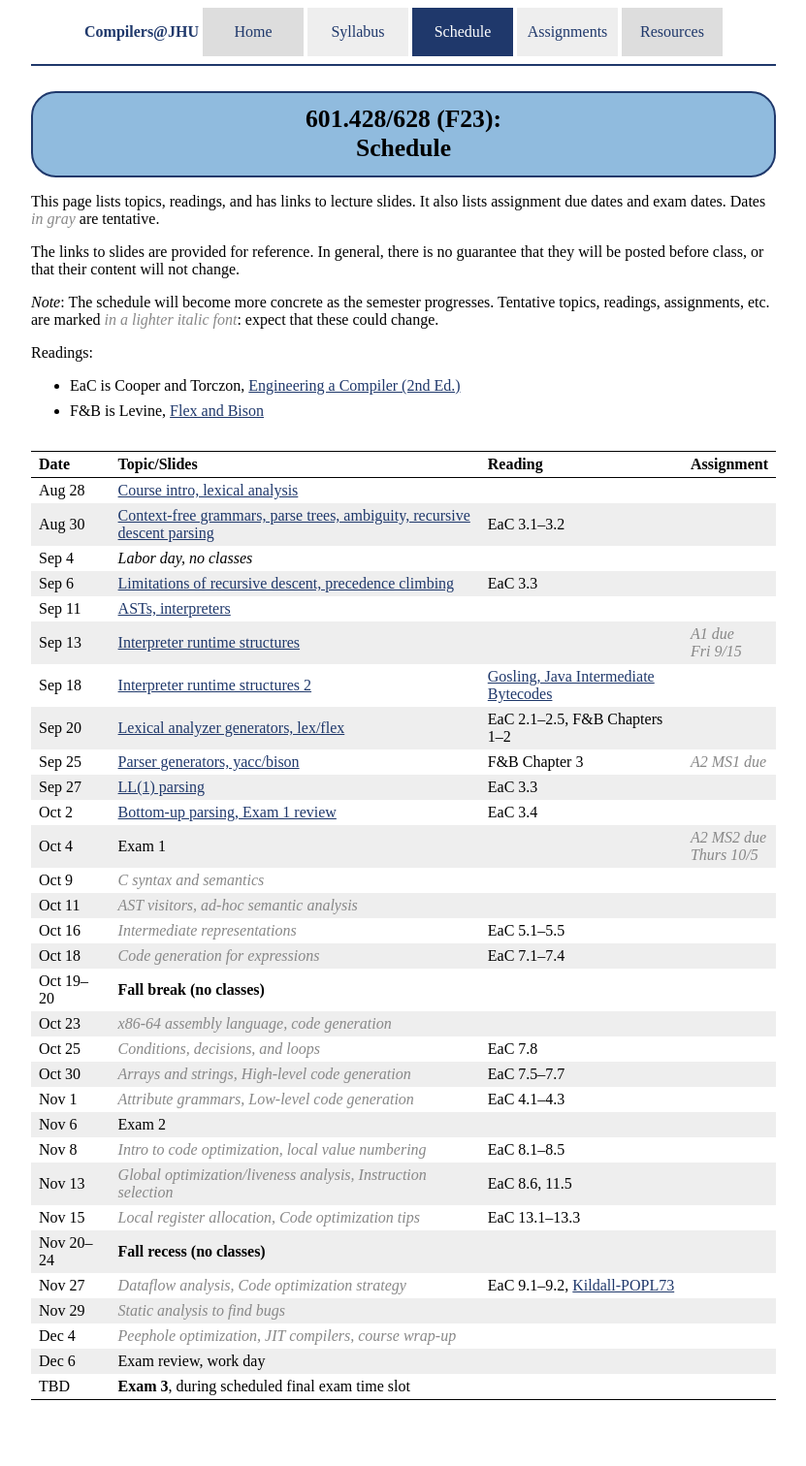
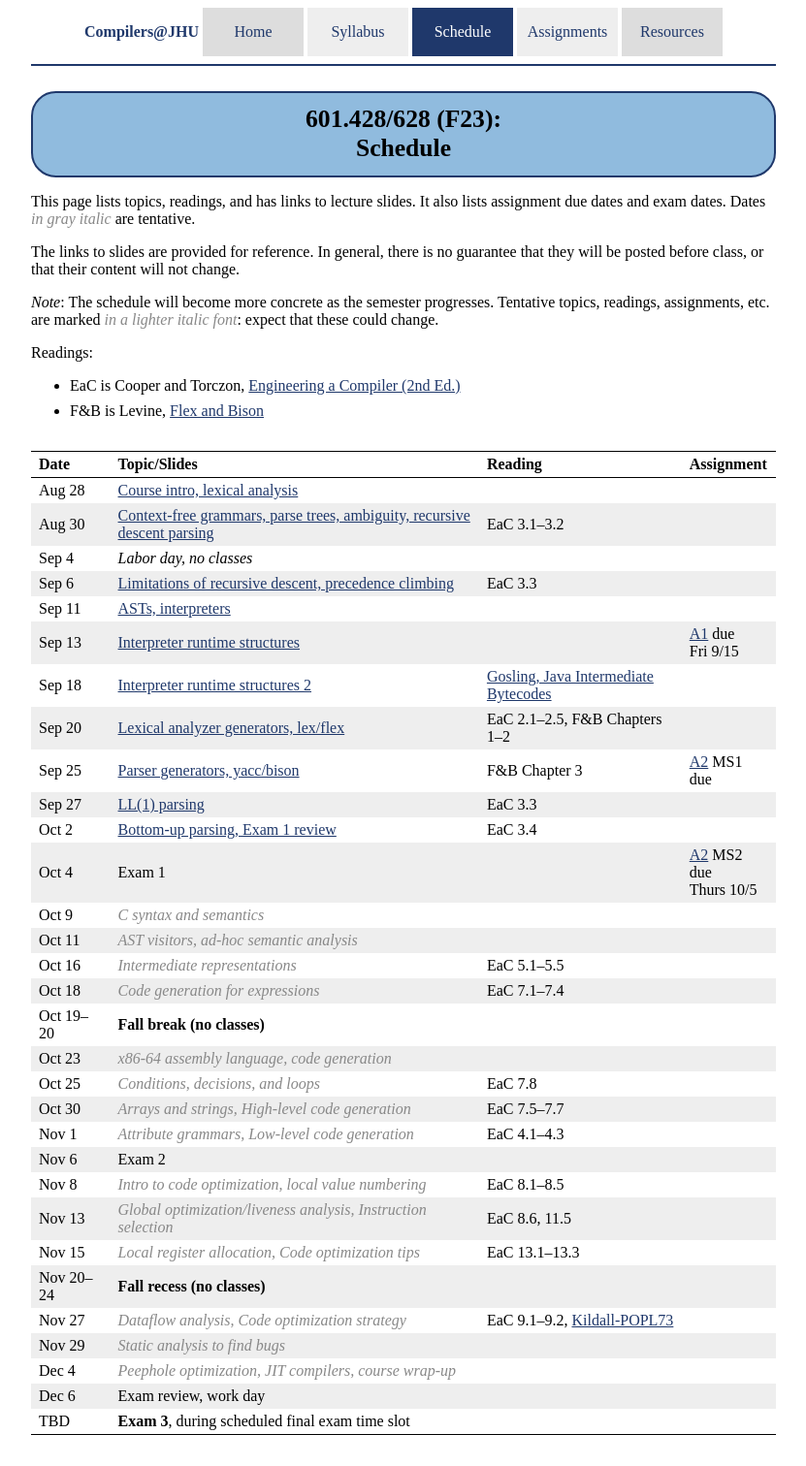
Before and after one commit to jhucompilers/fall2023, a Jekyll site: the page built from schedule.md, in a window 1280 px wide. Shown: the whole page at 97% size, without its empty margins (224-1055 px from the left). Built offline with Jekyll 4.4.1, drawn with Linux system fonts in a browser that asks for light colours; before the commit the page ends 1476 px from its top, so only the background shows below that.

Commit message:
list a1, a2 on schedule

```diff
--- a/schedule.csv
+++ b/schedule.csv
@@ -4,13 +4,13 @@ Aug 30,"Context-free grammars, parse trees, ambiguity, recursive descent parsing
 Sep 4,"*Labor day, no classes*",
 Sep 6,"Limitations of recursive descent, precedence climbing",lectures/lecture03-public.pdf,,EaC 3.3,,
 Sep 11,"ASTs, interpreters",lectures/lecture04-public.pdf,,
-Sep 13,"Interpreter runtime structures",lectures/lecture05-public.pdf,,,"<span class='tentative'>A1 due<br>Fri 9/15</span>"
+Sep 13,"Interpreter runtime structures",lectures/lecture05-public.pdf,,,"[A1](assign/assign01.html) due<br>Fri 9/15"
 Sep 18,"Interpreter runtime structures 2",lectures/lecture06-public.pdf,,"[Gosling, Java Intermediate Bytecodes](https://dl.acm.org/doi/pdf/10.1145/202529.202541)",
 Sep 20,"Lexical analyzer generators, lex/flex",lectures/lecture07-public.pdf,,"EaC 2.1–2.5, F&amp;B Chapters 1–2",
-Sep 25,"Parser generators, yacc/bison",lectures/lecture08-public.pdf,,"F&amp;B Chapter 3","<span class='tentative'>A2 MS1 due</span>"
+Sep 25,"Parser generators, yacc/bison",lectures/lecture08-public.pdf,,"F&amp;B Chapter 3","[A2](assign/assign02.html) MS1 due"
 Sep 27,"LL(1) parsing",lectures/lecture09-public.pdf,,"EaC 3.3",
 Oct 2,"Bottom-up parsing, Exam 1 review",lectures/lecture10-public.pdf,,"EaC 3.4"
-Oct 4,"Exam 1",,,,"<span class='tentative'>A2 MS2 due<br>Thurs 10/5</span>"
+Oct 4,"Exam 1",,,,"[A2](assign/assign02.html) MS2 due<br>Thurs 10/5"
 Oct 9,"<span class='tentative'>C syntax and semantics</span>",,,
 Oct 11,"<span class='tentative'>AST visitors, ad-hoc semantic analysis</span>",,,,
 Oct 16,"<span class='tentative'>Intermediate representations</span>",,,"EaC 5.1–5.5"
--- a/schedule.md
+++ b/schedule.md
@@ -6,7 +6,7 @@ category: "schedule"
 
 This page lists topics, readings, and has links to lecture slides.
 It also lists assignment due dates and exam dates.  Dates <span class="tentative">in
-gray</span> are tentative.
+gray italic</span> are tentative.
 
 The links to slides are provided for reference.  In general, there is no
 guarantee that they will be posted before class, or that their content
@@ -30,13 +30,13 @@ Aug 30 | [Context-free grammars, parse trees, ambiguity, recursive descent parsi
 Sep 4 | *Labor day, no classes* |  |
 Sep 6 | [Limitations of recursive descent, precedence climbing](lectures/lecture03-public.pdf) | EaC 3.3 |
 Sep 11 | [ASTs, interpreters](lectures/lecture04-public.pdf) |  |
-Sep 13 | [Interpreter runtime structures](lectures/lecture05-public.pdf) |  | <span class='tentative'>A1 due<br>Fri 9/15</span>
+Sep 13 | [Interpreter runtime structures](lectures/lecture05-public.pdf) |  | [A1](assign/assign01.html) due<br>Fri 9/15
 Sep 18 | [Interpreter runtime structures 2](lectures/lecture06-public.pdf) | [Gosling, Java Intermediate Bytecodes](https://dl.acm.org/doi/pdf/10.1145/202529.202541) |
 Sep 20 | [Lexical analyzer generators, lex/flex](lectures/lecture07-public.pdf) | EaC 2.1–2.5, F&amp;B Chapters 1–2 |
-Sep 25 | [Parser generators, yacc/bison](lectures/lecture08-public.pdf) | F&amp;B Chapter 3 | <span class='tentative'>A2 MS1 due</span>
+Sep 25 | [Parser generators, yacc/bison](lectures/lecture08-public.pdf) | F&amp;B Chapter 3 | [A2](assign/assign02.html) MS1 due
 Sep 27 | [LL(1) parsing](lectures/lecture09-public.pdf) | EaC 3.3 |
 Oct 2 | [Bottom-up parsing, Exam 1 review](lectures/lecture10-public.pdf) | EaC 3.4 |
-Oct 4 | Exam 1 |  | <span class='tentative'>A2 MS2 due<br>Thurs 10/5</span>
+Oct 4 | Exam 1 |  | [A2](assign/assign02.html) MS2 due<br>Thurs 10/5
 Oct 9 | <span class='tentative'>C syntax and semantics</span> |  |
 Oct 11 | <span class='tentative'>AST visitors, ad-hoc semantic analysis</span> |  |
 Oct 16 | <span class='tentative'>Intermediate representations</span> | EaC 5.1–5.5 |
```
